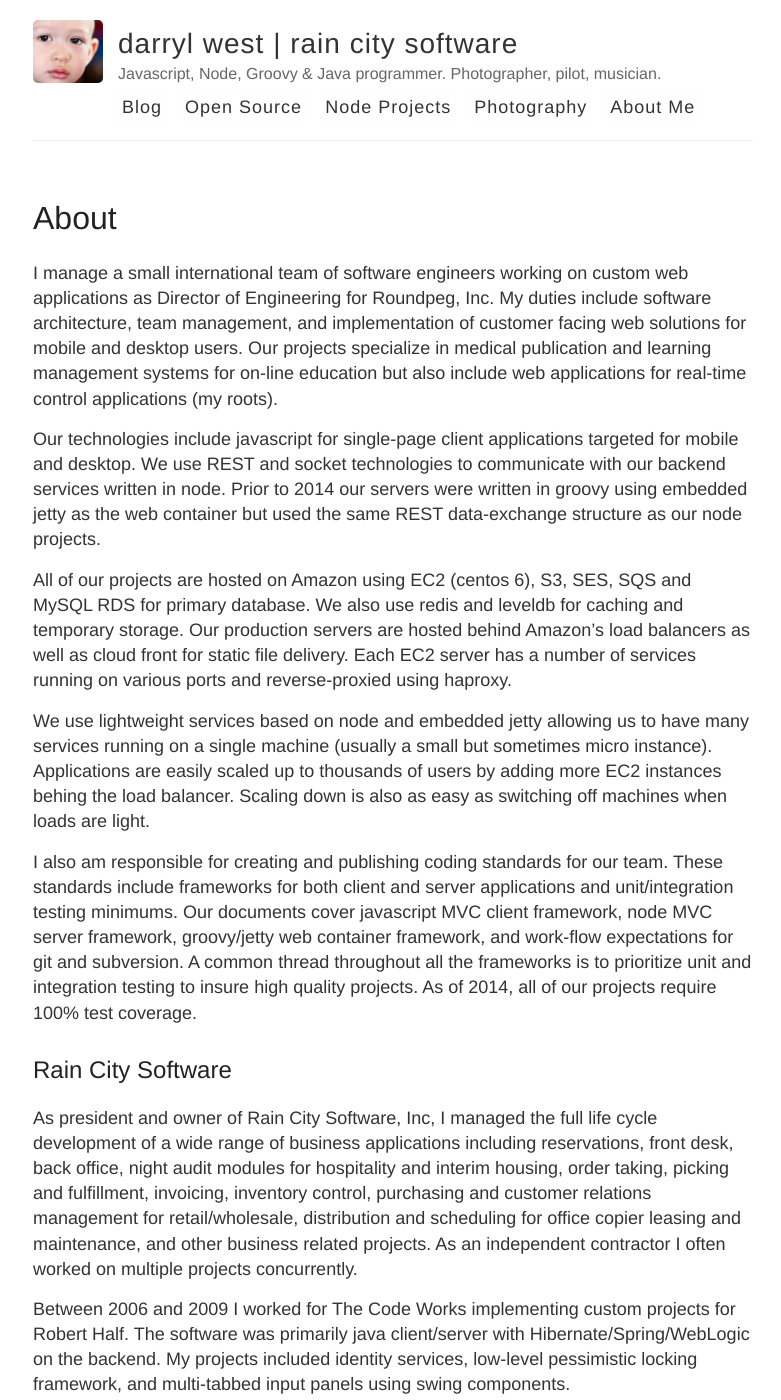
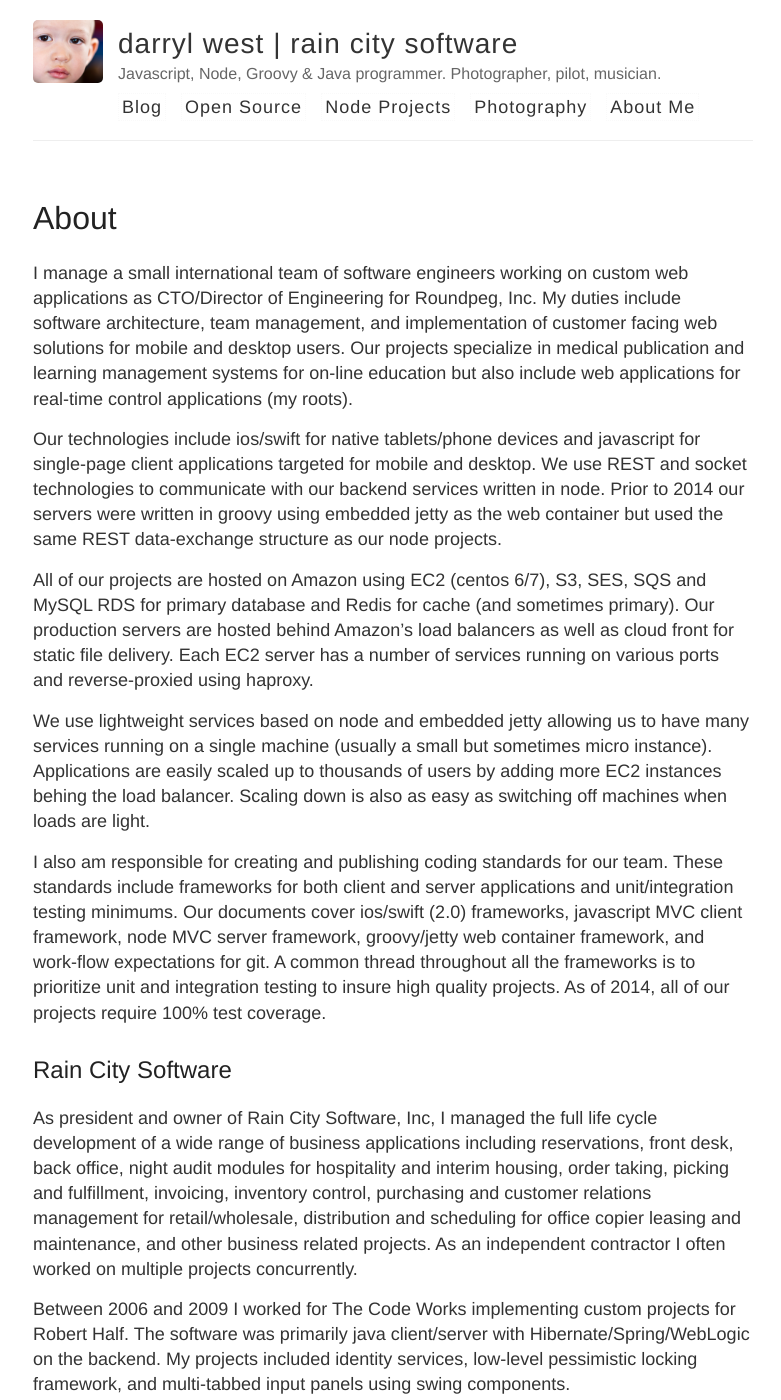
Before and after one commit to darrylwest/jekyll-blog, a Jekyll site: the page built from about.md, in a window 1280 px wide and 1400 px high. Shown: the whole window, without its empty margins (247-1028 px from the left). Built offline with Jekyll 4.4.1, drawn with Linux system fonts in a browser that asks for light colours.

Commit message:
updated for swift

```diff
--- a/about.md
+++ b/about.md
@@ -3,15 +3,15 @@ layout: page
 title: About
 ---
 
-I manage a small international team of software engineers working on custom web applications as Director of Engineering for Roundpeg, Inc.  My duties include software architecture, team management, and implementation of customer facing web solutions for mobile and desktop users.  Our projects specialize in medical publication and learning management systems for on-line education but also include web applications for real-time control applications (my roots).
+I manage a small international team of software engineers working on custom web applications as CTO/Director of Engineering for Roundpeg, Inc.  My duties include software architecture, team management, and implementation of customer facing web solutions for mobile and desktop users.  Our projects specialize in medical publication and learning management systems for on-line education but also include web applications for real-time control applications (my roots).
 
-Our technologies include javascript for single-page client applications targeted for mobile and desktop.  We use REST and socket technologies to communicate with our backend services written in node.  Prior to 2014 our servers were written in groovy using embedded jetty as the web container but used the same REST data-exchange structure as our node projects.
+Our technologies include ios/swift for native tablets/phone devices and javascript for single-page client applications targeted for mobile and desktop.   We use REST and socket technologies to communicate with our backend services written in node.  Prior to 2014 our servers were written in groovy using embedded jetty as the web container but used the same REST data-exchange structure as our node projects.
 
-All of our projects are hosted on Amazon using EC2 (centos 6), S3, SES, SQS and MySQL RDS for primary database.  We also use redis and leveldb for caching and temporary storage.  Our production servers are hosted behind Amazon's load balancers as well as cloud front for static file delivery.  Each EC2 server has a number of services running on various ports and reverse-proxied using haproxy.
+All of our projects are hosted on Amazon using EC2 (centos 6/7), S3, SES, SQS and MySQL RDS for primary database and Redis for cache (and sometimes primary).   Our production servers are hosted behind Amazon's load balancers as well as cloud front for static file delivery.  Each EC2 server has a number of services running on various ports and reverse-proxied using haproxy.
 
 We use lightweight services based on node and embedded jetty allowing us to have many services running on a single machine (usually a small but sometimes micro instance).  Applications are easily scaled up to thousands of users by adding more EC2 instances behing the load balancer.  Scaling down is also as easy as switching off machines when loads are light.
 
-I also am responsible for creating and publishing coding standards for our team.  These standards include frameworks for both client and server applications and unit/integration testing minimums.  Our documents cover javascript MVC client framework, node MVC server framework, groovy/jetty web container framework, and work-flow   expectations for git and subversion.  A common thread throughout all the frameworks is to prioritize unit and integration testing to insure high quality projects.  As of 2014, all of our projects require 100% test coverage.
+I also am responsible for creating and publishing coding standards for our team.  These standards include frameworks for both client and server applications and unit/integration testing minimums.  Our documents cover ios/swift (2.0) frameworks, javascript MVC client framework, node MVC server framework, groovy/jetty web container framework, and work-flow expectations for git.  A common thread throughout all the frameworks is to prioritize unit and integration testing to insure high quality projects.  As of 2014, all of our projects require 100% test coverage.
 
 ## Rain City Software
 
```
